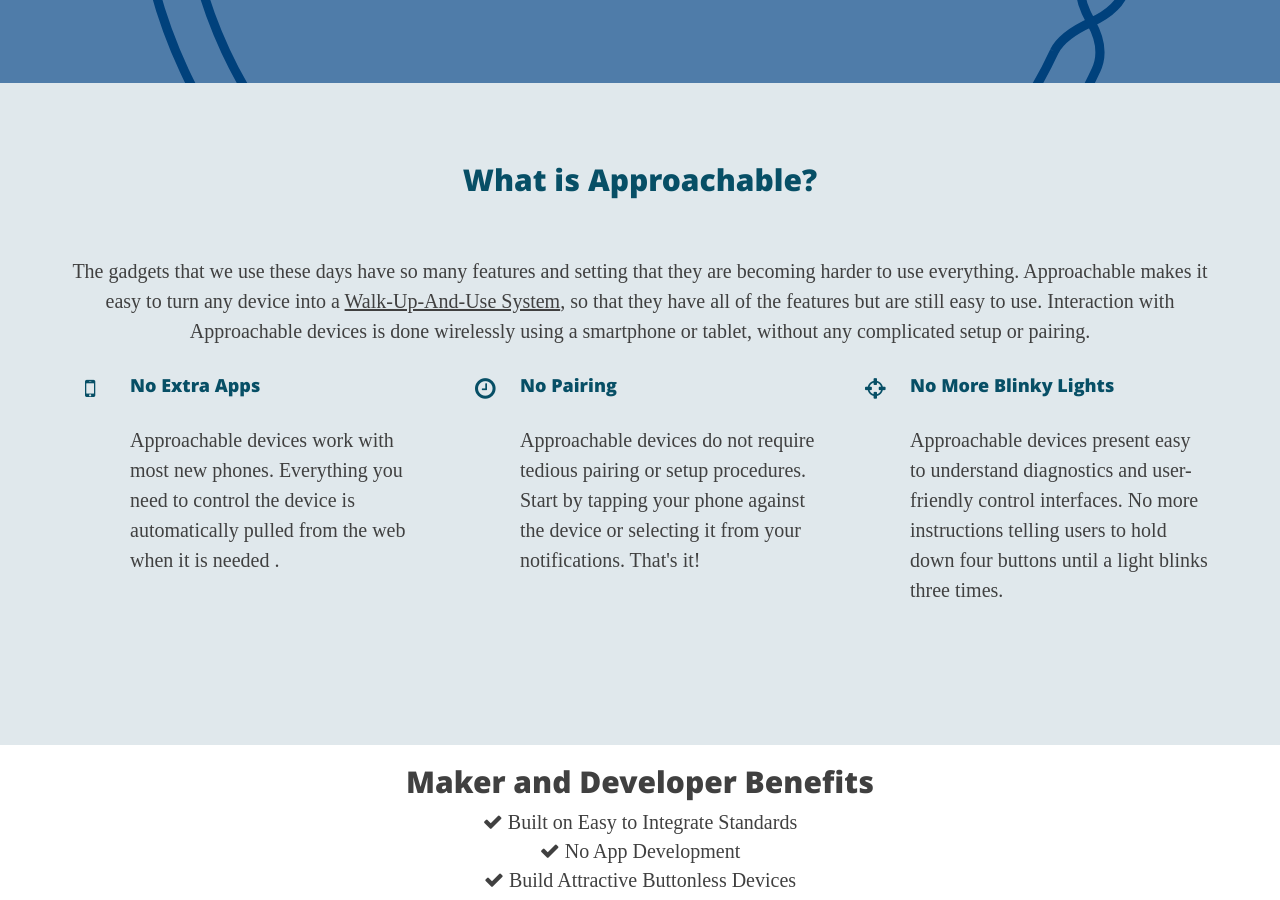
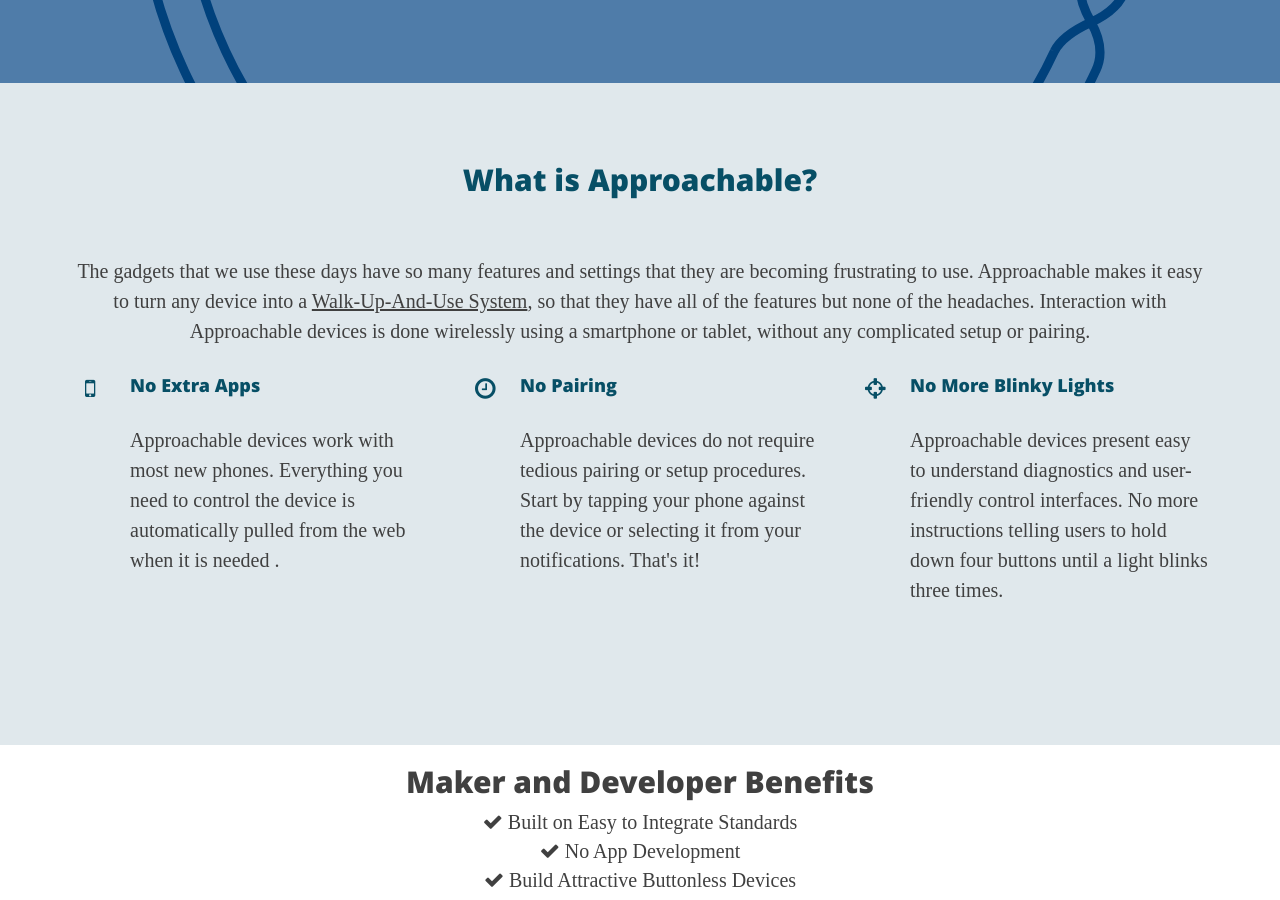
Before and after one commit to Approachable/approachable.github.io, a Jekyll site: the page built from index.html, in a window 1280 px wide and 900 px high, scrolled down 367 px. Built offline with Jekyll 4.4.1, drawn with Linux system fonts in a browser that asks for light colours; some web fonts are replaced; the list of posts is cut into pages by our own code.

Commit message:
fixed intro paragraph on main page

```diff
--- a/_layouts/mainpage.html
+++ b/_layouts/mainpage.html
@@ -30,7 +30,7 @@
     <section id="about" class="about section">
         <div class="container">
             <h2 class="title text-center">What is Approachable?</h2>
-            <p class="text-center">The gadgets that we use these days have so many features and setting that they are becoming harder to use everything. Approachable makes it easy to turn any device into a <a href="https://www.interaction-design.org/literature/book/the-glossary-of-human-computer-interaction/walk-up-and-use-system">Walk-Up-And-Use System</a>, so that they have all of the features but are still easy to use. Interaction with Approachable devices is done wirelessly using a smartphone or tablet, without any complicated setup or pairing.</p>
+            <p class="text-center">The gadgets that we use these days have so many features and settings that they are becoming frustrating to use. Approachable makes it easy to turn any device into a <a href="https://www.interaction-design.org/literature/book/the-glossary-of-human-computer-interaction/walk-up-and-use-system">Walk-Up-And-Use System</a>, so that they have all of the features but none of the headaches. Interaction with Approachable devices is done wirelessly using a smartphone or tablet, without any complicated setup or pairing.</p>
 
             <div class="row">
                 <div class="item col-md-4 col-sm-4 col-xs-12">
```
Also changed, not shown: 2 other files.
